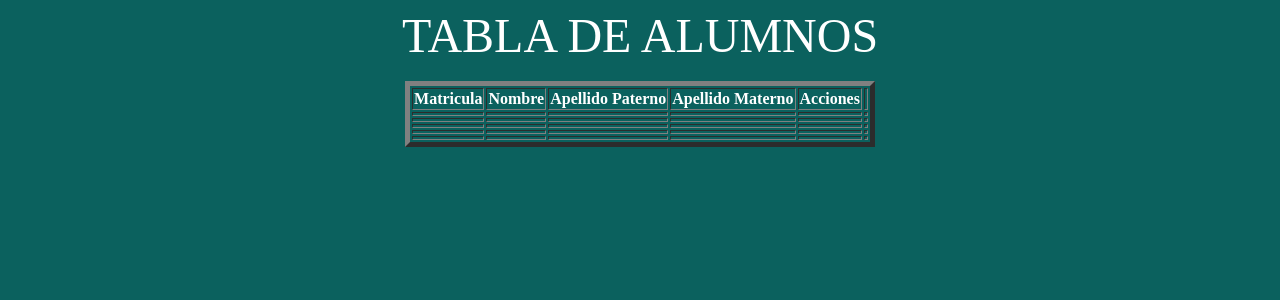
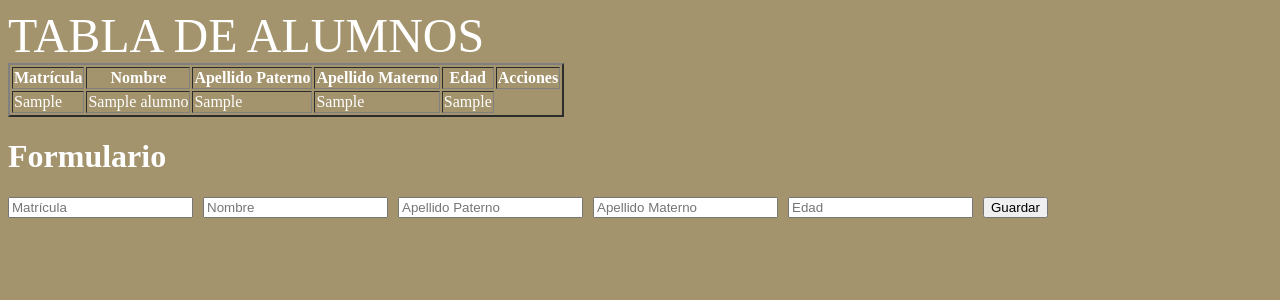
Before and after one commit to 125054306-mtt/AW_TIID222, a PHP site: page /CRUD/alumnos.php in a window 1280 px wide. Shown: the top 300 px of the page. Run offline with PHP 8.4, Linux system fonts and the light colour scheme; tables that the repository leaves empty or names only in its code hold one stand-in row (values such as "Sample post"); lists and menus that the app fills with data are empty.

Commit message:
Avanze de CRUD

```diff
--- a/CRUD/alumnos.php
+++ b/CRUD/alumnos.php
@@ -21,21 +21,78 @@
     <title>CRUD DE ALUMNOS</title>
 </head>
 <body>
-    <BODY bgcolor="#0B615E">
+    <BODY bgcolor="#a4946e">
         <FONT COLOR="White">
-        <div align='center'>
+        <div>
         <font size="+10">TABLA DE ALUMNOS</font size="+10">
         <br>
-        <br>
-        <TABLE BORDER="5">
-        <TR><TH>Matricula</TH><TH>Nombre</TH><TH>Apellido Paterno</TH><TH>Apellido Materno</TH><TH>Acciones</TH><TH></TH></TR>
-        <TR><TD></TD><TD></TD><TD></TD><TD></TD><TD></TD><TD></TD></TR>
-        <TR><TD></TD><TD></TD><TD></TD><TD></TD><TD></TD><TD></TD></TR>
-        <TR><TD></TD><TD></TD><TD></TD><TD></TD><TD></TD><TD></TD></TR>
-        <TR><TD></TD><TD></TD><TD></TD><TD></TD><TD></TD><TD></TD></TR>
-        <TR><TD></TD><TD></TD><TD></TD><TD></TD><TD></TD><TD></TD></TR>
-        </TABLE>
-        <br>
+        <table border="2">
+            <thead>
+               <tr>
+                    <th>Matrícula</th>
+                    <th>Nombre</th>
+                    <th>Apellido Paterno</th>
+                    <th>Apellido Materno</th>
+                    <th>Edad</th>
+                    <th>Acciones</th>
+                </tr>
+            </thead>
+            <tbody>
+                <?php
+                    while($row=mysqli_fetch_array($query)){
+                ?>
+                 <tr>
+                        <td><?php echo $row['matricula']?></td>
+                        <td><?php echo $row['nombre']?></td>
+                        <td><?php echo $row['apellido_p']?></td>
+                        <td><?php echo $row['apellido_m']?></td>
+                        <td><?php echo $row['edad']?></td>
+                </tr>
+                <?php
+                    }
+                ?>
+            </tbody>
+        </table>
+</div>
+<div>
+    <h1>Formulario</h1>
+
+    <from action="insertar.php" method="POST">
+
+        <div style="display: flex; gap: 10px;">
+
+            <input type="text"
+                class="form-control"
+                name="matricula"
+                placeholder="Matrícula">
+
+            <input type="text"
+                class="form-control"
+                name="nombre"
+                placeholder="Nombre">
+
+            <input type="text"
+                class="form-control"
+                name="apellido_p"
+                placeholder="Apellido Paterno">
+
+            <input type="text"
+                class="form-control"
+                name="apellido_m"
+                placeholder="Apellido Materno">
+
+            <input type="text"
+                class="form-control"
+                name="edad"
+                placeholder="Edad">
+
+            <button type="submit">Guardar</button>
+
+        </div>
+
+</form>
+</di>
+
 
 </body>
 </html>
```
Also changed, not shown: CRUD/insertar.php (+33 -0 lines), CRUD/conexion.php (line endings or trailing spaces).
